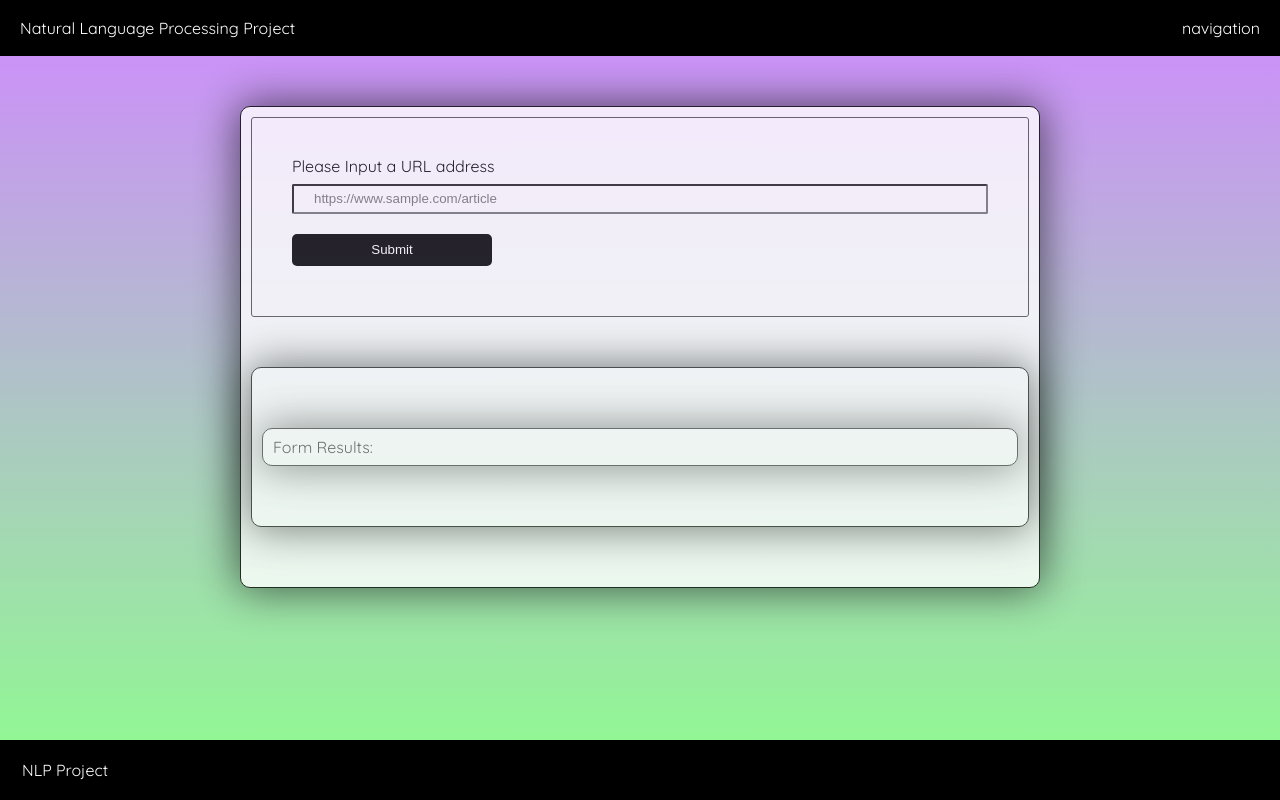
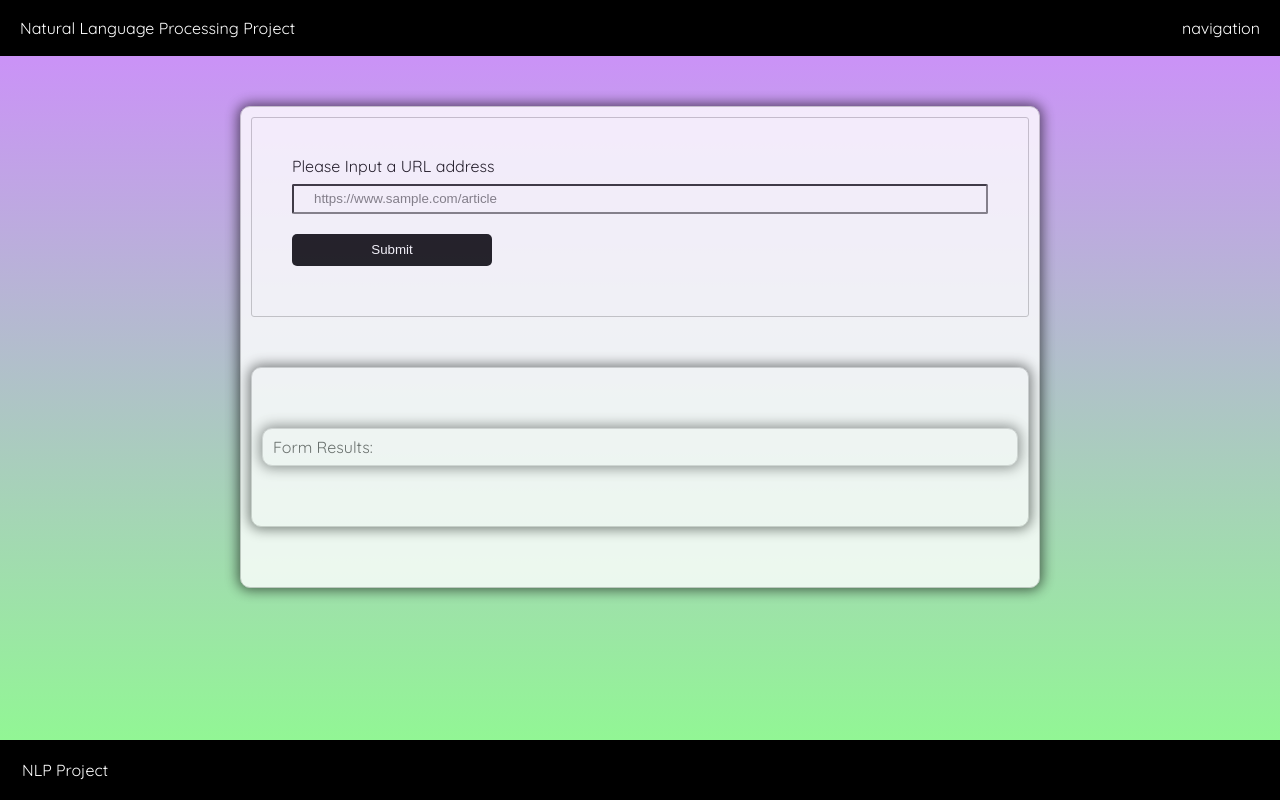
Before and after one commit to rileyslewis/Evaluate-news-nlp, a website built with webpack: page src/client/views/index.html in a window 1280 px wide. Built offline with nearby package versions, Linux system fonts and the light colour scheme.

Commit message:
added Jest Testing

```diff
--- a/package.json
+++ b/package.json
@@ -3,7 +3,7 @@
   "version": "1.0.0",
   "main": "index.js",
   "scripts": {
-    "test": "echo \"Error: no test specified\" && exit 1",
+    "test": "jest",
     "start": "node src/server/index.js",
     "build-prod": "webpack --config webpack.prod.js",
     "build-dev": "webpack-dev-server  --config webpack.dev.js --open"
@@ -17,6 +17,7 @@
     "dotenv": "^8.2.0",
     "express": "^4.17.1",
     "mini-css-extract-plugin": "^0.9.0",
+    "npm": "^6.14.4",
     "optimize-css-assets-webpack-plugin": "^5.0.3",
     "terser-webpack-plugin": "^2.3.5",
     "webpack": "^4.35.3",
@@ -29,6 +30,7 @@
     "clean-webpack-plugin": "^3.0.0",
     "css-loader": "^3.5.1",
     "html-webpack-plugin": "^3.2.0",
+    "jest": "^25.3.0",
     "node-sass": "^4.13.1",
     "sass-loader": "^8.0.2",
     "style-loader": "^1.1.3",
--- a/src/client/styles/base.scss
+++ b/src/client/styles/base.scss
@@ -13,14 +13,14 @@ body {
     section {
         max-width: 800px;
         margin: 50px auto;
-        border: 1px solid black;
+        border: 1px solid rgb(196, 196, 196);
         padding: 10px;
         background-color: adjust-hue($color: #ffffff, $degrees: 0);
         opacity: 0.8;
         border-radius: 10px;
-        -webkit-box-shadow: 0px 0px 43px 2px rgba(0,0,0,0.75);
-        -moz-box-shadow: 0px 0px 43px 2px rgba(0,0,0,0.75);
-        box-shadow: 0px 0px 43px 2px rgba(0,0,0,0.75);
+        -webkit-box-shadow: 0px 0px 13px 2px rgba(0,0,0,0.75);
+        -moz-box-shadow: 0px 0px 13px 2px rgba(0,0,0,0.75);
+        box-shadow: 0px 0px 13px 2px rgba(0,0,0,0.75);
     }
 
     .button {
--- a/src/client/styles/form.scss
+++ b/src/client/styles/form.scss
@@ -1,5 +1,5 @@
 form {
-    border: 1px solid #545454;
+    border: 1px solid rgb(196, 196, 196);
     border-radius: 3px;
     padding: 40px;
 
```
Also changed, not shown: __tests__/functions.test.js (added, +11 -0 lines), jest.config.js (added, +188 -0 lines), README.md, 1 other file.
